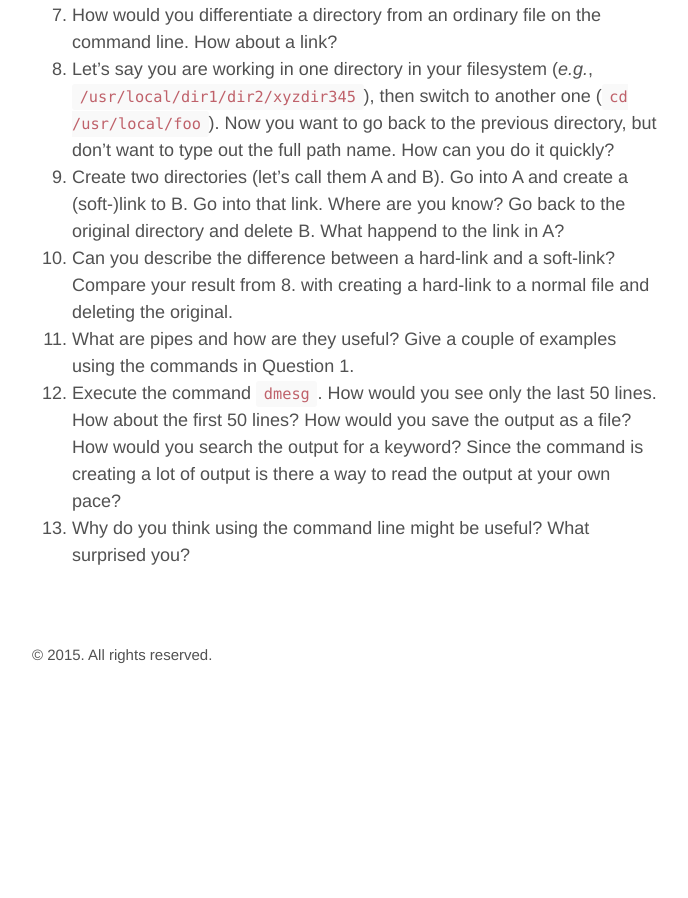
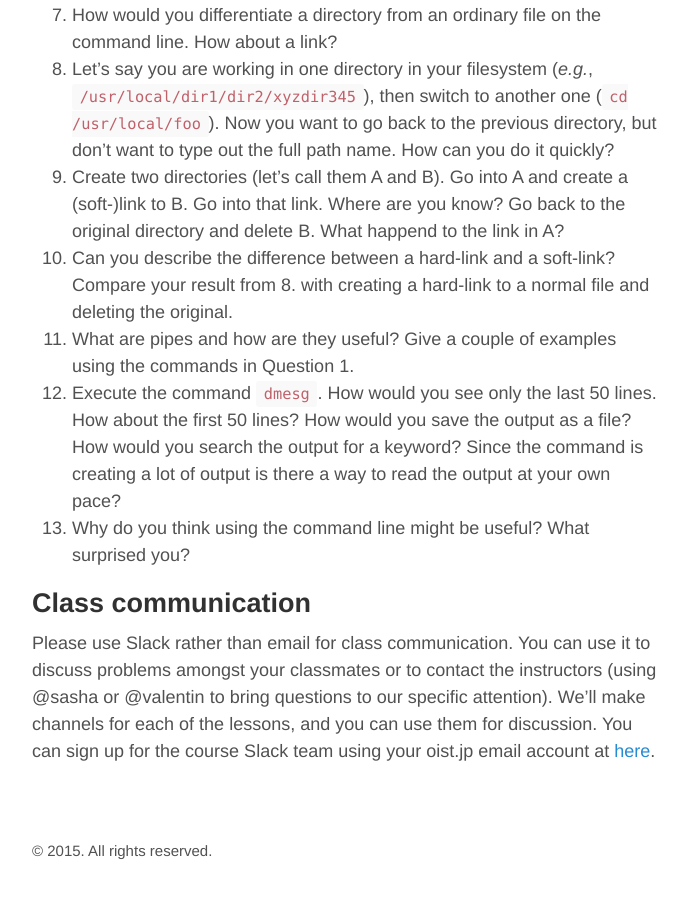
Before and after one commit to MikheyevLab/Computing-Fall-2015, a Jekyll site: the page built from _posts/2015-09-16-1-welcome-to-computing.md, in a window 1280 px wide and 900 px high, scrolled down 2294 px. Shown: the whole window, without its empty margins (293-981 px from the left). Built offline with Jekyll 4.4.1, drawn with Linux system fonts in a browser that asks for light colours; before the commit the page ends 2998 px from its top, so only the background shows below that.

Commit message:
added slack instructions

```diff
--- a/_posts/2015-09-16-1-welcome-to-computing.md
+++ b/_posts/2015-09-16-1-welcome-to-computing.md
@@ -60,3 +60,7 @@ These are exercises to be finished by next week's class. Please submit homework
 9. What are pipes and how are they useful? Give a couple of examples using the commands in Question 1.
 10. Execute the command `dmesg`. How would you see only the last 50 lines. How about the first 50 lines? How would you save the output as a file? How would you search the output for a keyword? Since the command is creating a lot of output is there a way to read the output at your own pace?
 11. Why do you think using the command line might be useful? What surprised you?
+
+## Class communication
+
+Please use Slack rather than email for class communication. You can use it to discuss problems amongst your classmates or to contact the instructors (using @sasha or @valentin to bring questions to our specific attention). We'll make channels for each of the lessons, and you can use them for discussion. You can sign up for the course Slack team using your oist.jp email account at [here](http://computing-team.slack.com).
```
